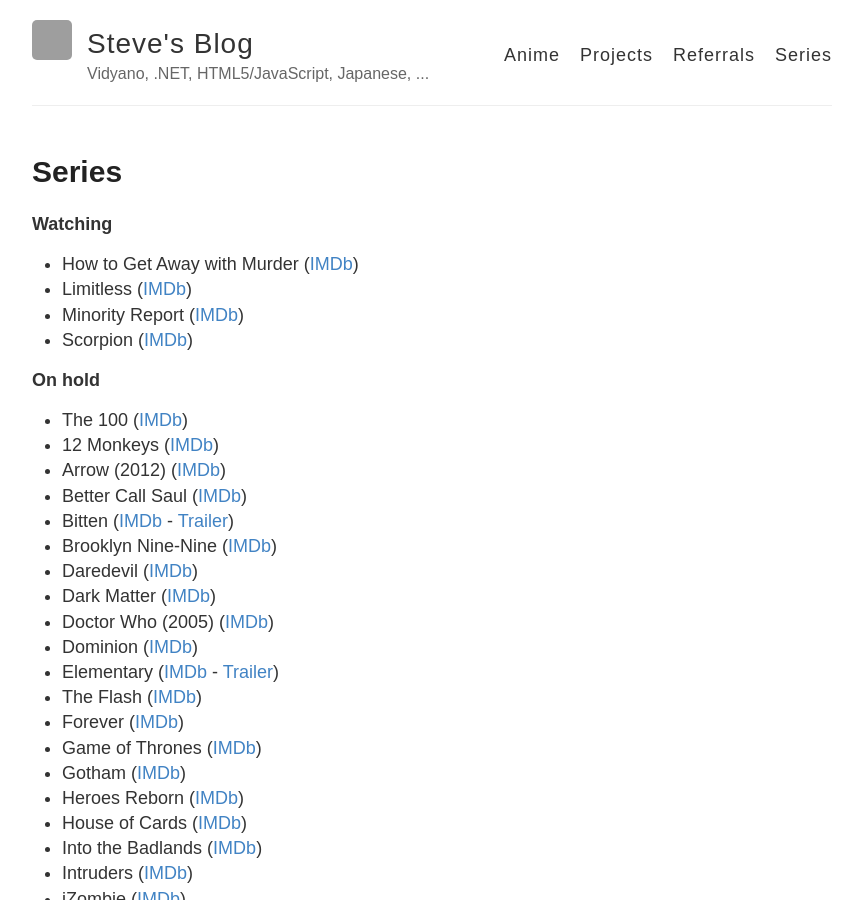
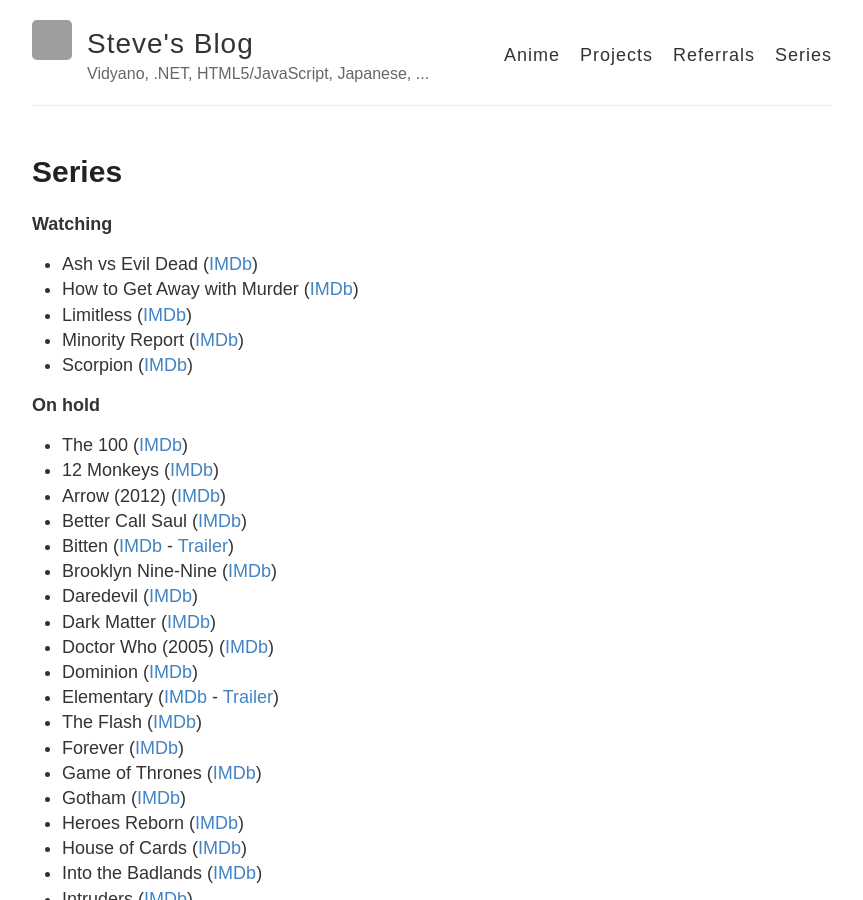
Before and after one commit to stevehansen/stevehansen.github.io, a Jekyll site: the page built from series.md, in a window 1280 px wide and 900 px high. Shown: the whole window, without its empty margins (208-1071 px from the left). Built offline with Jekyll 4.4.1, drawn with Linux system fonts in a browser that asks for light colours; comment, search, counter and statistics services are not loaded; grey boxes are pictures that could not be loaded.

Commit message:
Watching Ash vs Evil Dead

```diff
--- a/series.md
+++ b/series.md
@@ -8,6 +8,7 @@
 ---
 **Watching**
 
+* Ash vs Evil Dead ([IMDb](http://www.imdb.com/title/tt4189022/))
 * How to Get Away with Murder ([IMDb](http://www.imdb.com/title/tt3205802/))
 * Limitless ([IMDb](http://www.imdb.com/title/tt4422836/))
 * Minority Report ([IMDb](http://www.imdb.com/title/tt4450826/))
```
